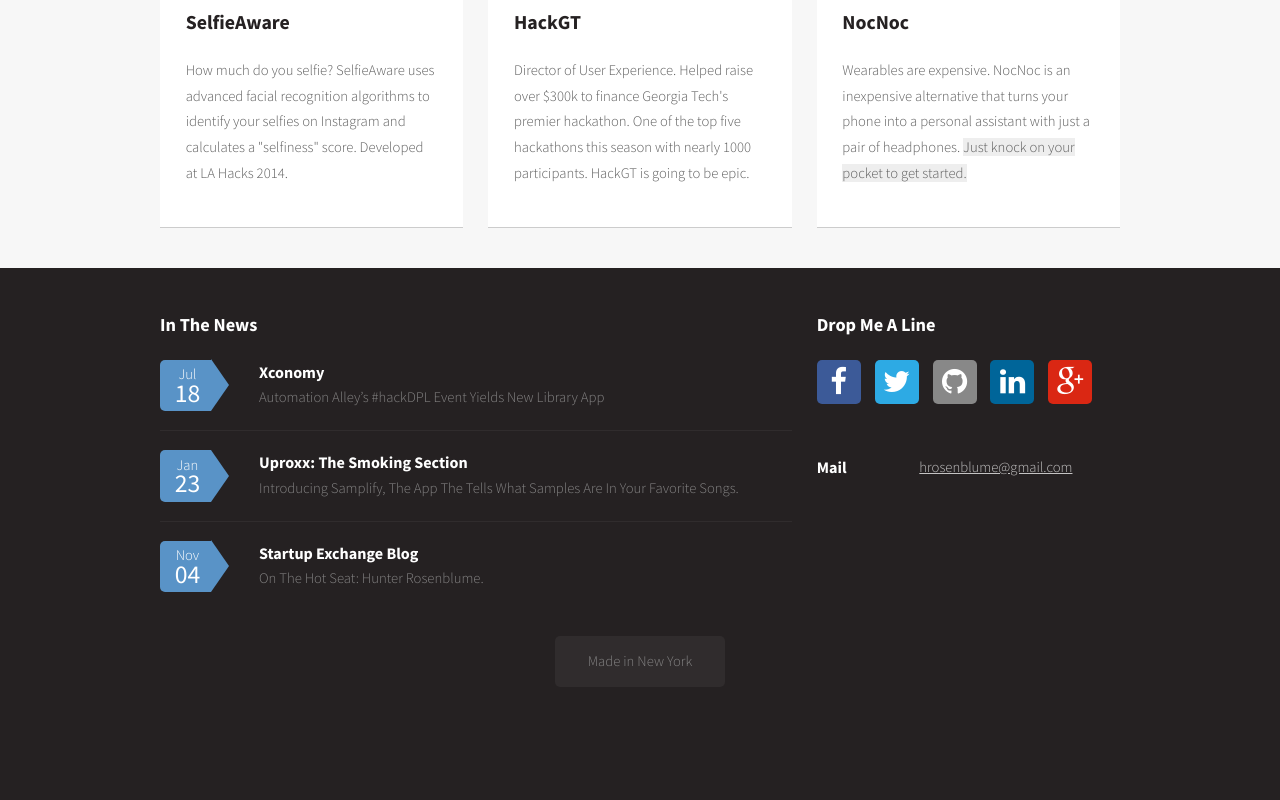
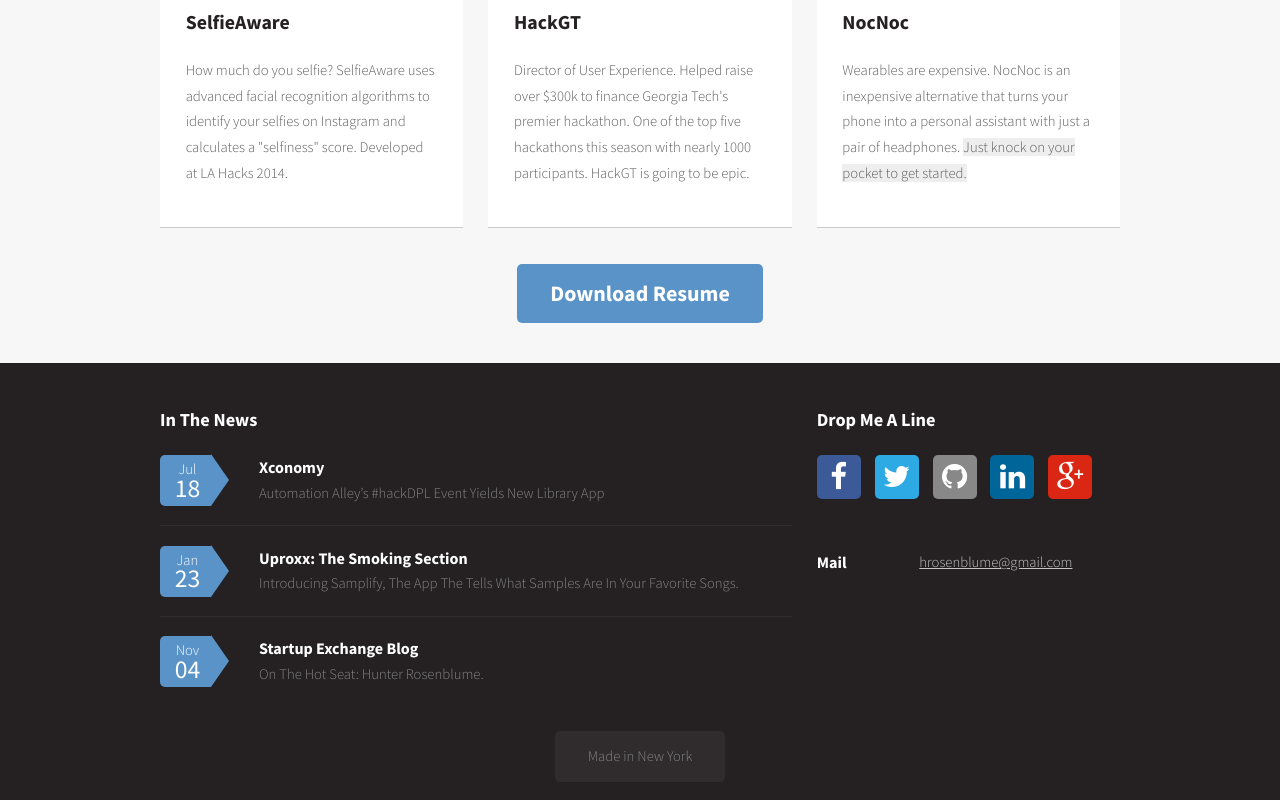
Before and after one commit to hrosenblume/personal, a plain HTML site: page index.html in a window 1280 px wide. Shown: the part 2399-3199 px from the top of the page. Before the commit the page ends 3130 px from the top, so only its background shows below. Drawn offline with Linux system fonts and the light colour scheme.

Commit message:
Added Download Resume button. Added files folder with compressed pdf resume inside.

```diff
--- a/css/style.css
+++ b/css/style.css
@@ -923,3 +923,9 @@
 			height: 285px;
 		}
 	}
+
+	.center-button {
+		margin-left: auto;
+    margin-right: auto;
+    display: table;
+	}
--- a/index.html
+++ b/index.html
@@ -196,6 +196,11 @@
 								</div>
 							</div>
 						</section>
+						<div class="row">
+							<div style="width: 100%">
+								<a href="files/resume.pdf" class="button big center-button">Download Resume</a>
+							</div>
+						</div>
 					</div>
 				</div>
 			</div>
```
Also changed, not shown: 1 other file.
